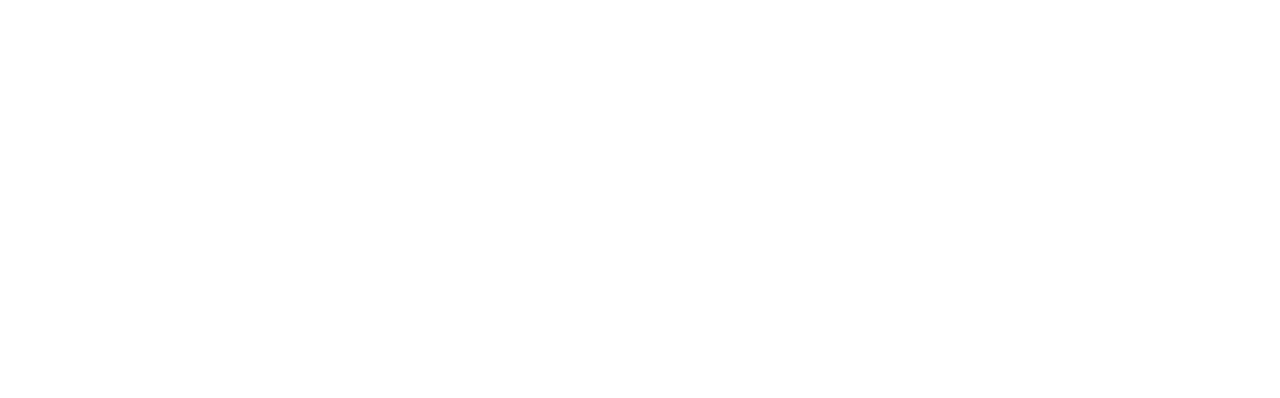
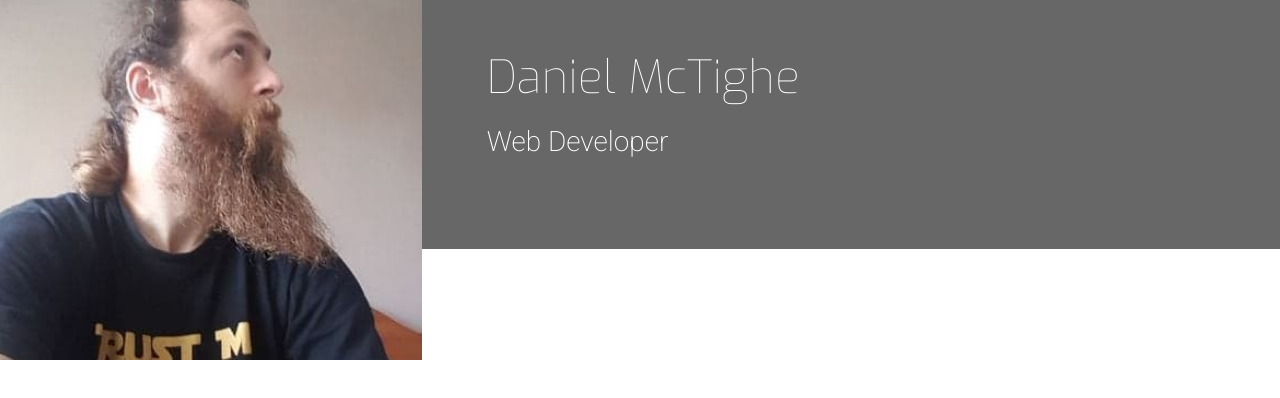
Before and after one commit to AbnocChinwads/cv-project, a plain HTML site: page index.html in a window 1280 px wide. Drawn offline with nearby package versions, Linux system fonts and the light colour scheme.

Commit message:
Added stylesheet and image

```diff
--- a/index.html
+++ b/index.html
@@ -7,11 +7,23 @@
     <link rel="stylesheet" href="https://stackpath.bootstrapcdn.com/bootstrap/4.4.1/css/bootstrap.min.css" type="text/css">
     <link rel="stylesheet" href="https://stackpath.bootstrapcdn.com/font-awesome/4.7.0/css/font-awesome.min.css" type="text/css">
     <link rel="stylesheet" href="assets/css/style.css" type="text/css">
-    <title>Document</title>
+    <title>Daniel</title>
 </head>
 <body>
     <header>
+        <div class="row">
+            <a href="index.html" class="col-md-4 logo">
 
+            </a>
+            <div class="col-md-8">
+                <div class="row bg-color-name-title">
+                    <div class="col heading">
+                        <h1 class="name">Daniel McTighe</h1>
+                        <h2 class="title">Web Developer</h2>
+                    </div>
+                </div>
+            </div>
+        </div>
     </header>
     <section>
 
```
